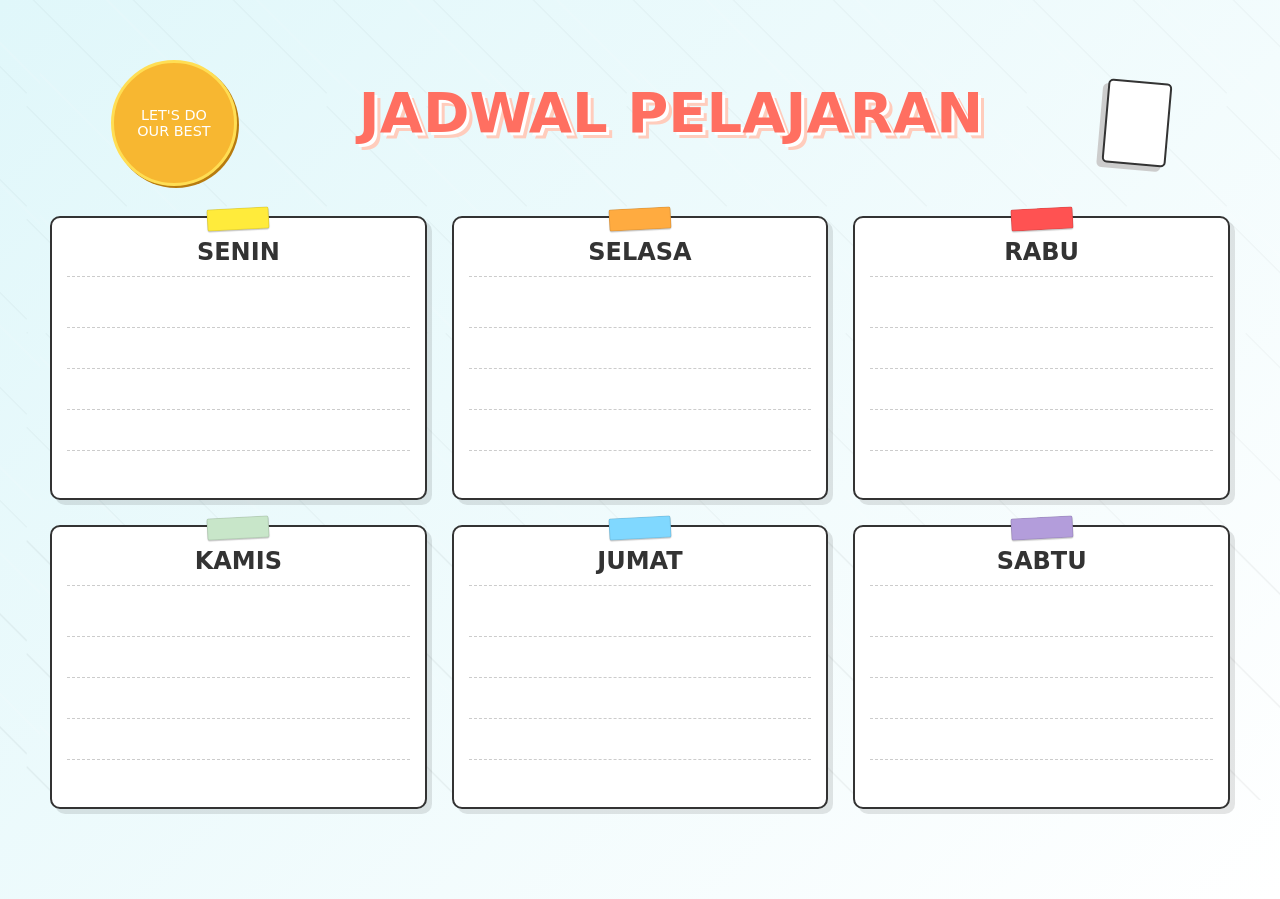
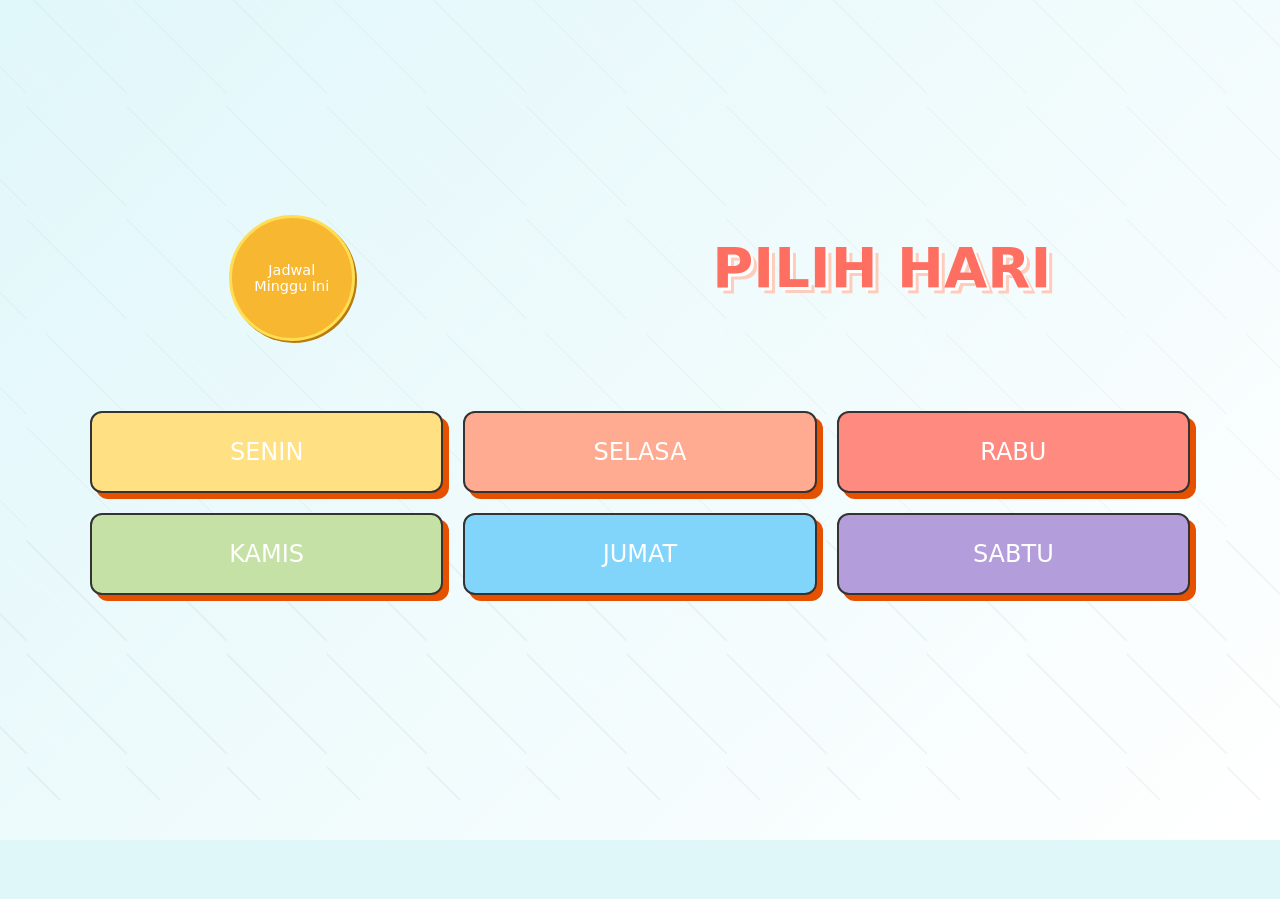
Before and after one commit to sadzxbotz/jadwal-9b, a plain HTML site: page index.html in a window 1280 px wide. After the commit the page ends 840 px from the top, so only its background shows below. Drawn offline with Linux system fonts and the light colour scheme; a web font is replaced by a local one.

Commit message:
Update index.html

```diff
--- a/index.html
+++ b/index.html
@@ -3,52 +3,57 @@
 <head>
     <meta charset="UTF-8">
     <meta name="viewport" content="width=device-width, initial-scale=1.0">
-    <title>Jadwal Pelajaran Minimalis Hujan</title>
+    <title>Menu Jadwal Pelajaran</title>
     <link rel="stylesheet" href="style.css">
+    <style>
+        /* Gaya Khusus untuk Halaman Menu */
+        .menu-grid {
+            display: grid;
+            grid-template-columns: repeat(3, 1fr);
+            gap: 20px;
+            padding: 40px;
+        }
+        .nav-button {
+            font-family: 'Boogaloo', cursive;
+            background-color: #ff9800; /* Oranye Terang */
+            color: white;
+            padding: 25px 15px;
+            border-radius: 12px;
+            text-decoration: none;
+            text-align: center;
+            font-size: 1.5em;
+            box-shadow: 6px 6px 0px #e65100; /* Efek 3D */
+            transition: all 0.2s;
+            border: 2px solid #333;
+        }
+        .nav-button:hover {
+            transform: translate(2px, 2px);
+            box-shadow: 4px 4px 0px #e65100;
+        }
+
+        @media (max-width: 768px) {
+            .menu-grid {
+                grid-template-columns: 1fr;
+            }
+        }
+    </style>
 </head>
 <body>
-    <audio id="background-music" src="https://files.catbox.moe/v0zdcx.aac" autoplay loop volume="0.5"></audio>
-
     <div id="rain-effect"></div>
     <div class="schedule-container">
         <div class="header-content">
-            <div class="badge">LET'S DO OUR BEST</div>
-            <h1 class="title">JADWAL PELAJARAN</h1>
-            <div class="decor top-right"></div>
+            <div class="badge">Jadwal Minggu Ini</div>
+            <h1 class="title">PILIH HARI</h1>
         </div>
 
-        <div class="schedule-grid">
-            <div class="day-card monday">
-                <div class="tape yellow"></div>
-                <h2>SENIN</h2>
-                <div class="lessons">
-                    <p class="lesson-slot"></p><p class="lesson-slot"></p><p class="lesson-slot"></p><p class="lesson-slot"></p>
-                </div>
-            </div>
-            <div class="day-card tuesday"><div class="tape orange"></div><h2>SELASA</h2><div class="lessons"><p class="lesson-slot"></p><p class="lesson-slot"></p><p class="lesson-slot"></p><p class="lesson-slot"></p></div></div>
-            <div class="day-card wednesday"><div class="tape red"></div><h2>RABU</h2><div class="lessons"><p class="lesson-slot"></p><p class="lesson-slot"></p><p class="lesson-slot"></p><p class="lesson-slot"></p></div></div>
-            <div class="day-card thursday"><div class="tape green"></div><h2>KAMIS</h2><div class="lessons"><p class="lesson-slot"></p><p class="lesson-slot"></p><p class="lesson-slot"></p><p class="lesson-slot"></p></div></div>
-            <div class="day-card friday"><div class="tape blue"></div><h2>JUMAT</h2><div class="lessons"><p class="lesson-slot"></p><p class="lesson-slot"></p><p class="lesson-slot"></p><p class="lesson-slot"></p></div></div>
-            <div class="day-card saturday"><div class="tape purple"></div><h2>SABTU</h2><div class="lessons"><p class="lesson-slot"></p><p class="lesson-slot"></p><p class="lesson-slot"></p><p class="lesson-slot"></p></div></div>
-        </div>
-
-        <div class="footer-decor">
-            <div class="decor bottom-left"></div>
-            <div class="decor student-char"></div>
+        <div class="menu-grid">
+            <a href="senin.html" class="nav-button" style="background-color: #ffe082;">SENIN</a>
+            <a href="selasa.html" class="nav-button" style="background-color: #ffab91;">SELASA</a>
+            <a href="rabu.html" class="nav-button" style="background-color: #ff8a80;">RABU</a>
+            <a href="kamis.html" class="nav-button" style="background-color: #c5e1a5;">KAMIS</a>
+            <a href="jumat.html" class="nav-button" style="background-color: #81d4fa;">JUMAT</a>
+            <a href="sabtu.html" class="nav-button" style="background-color: #b39ddb;">SABTU</a>
         </div>
     </div>
-
-    <script>
-        document.addEventListener('click', function() {
-            var audio = document.getElementById('background-music');
-            // Coba putar audio hanya jika pengguna berinteraksi (klik)
-            if (audio.paused) {
-                audio.play().catch(error => {
-                    // Penanganan kesalahan jika pemutaran gagal
-                    console.log('Autoplay diblokir, menunggu interaksi user.');
-                });
-            }
-        });
-    </script>
 </body>
 </html>
```
